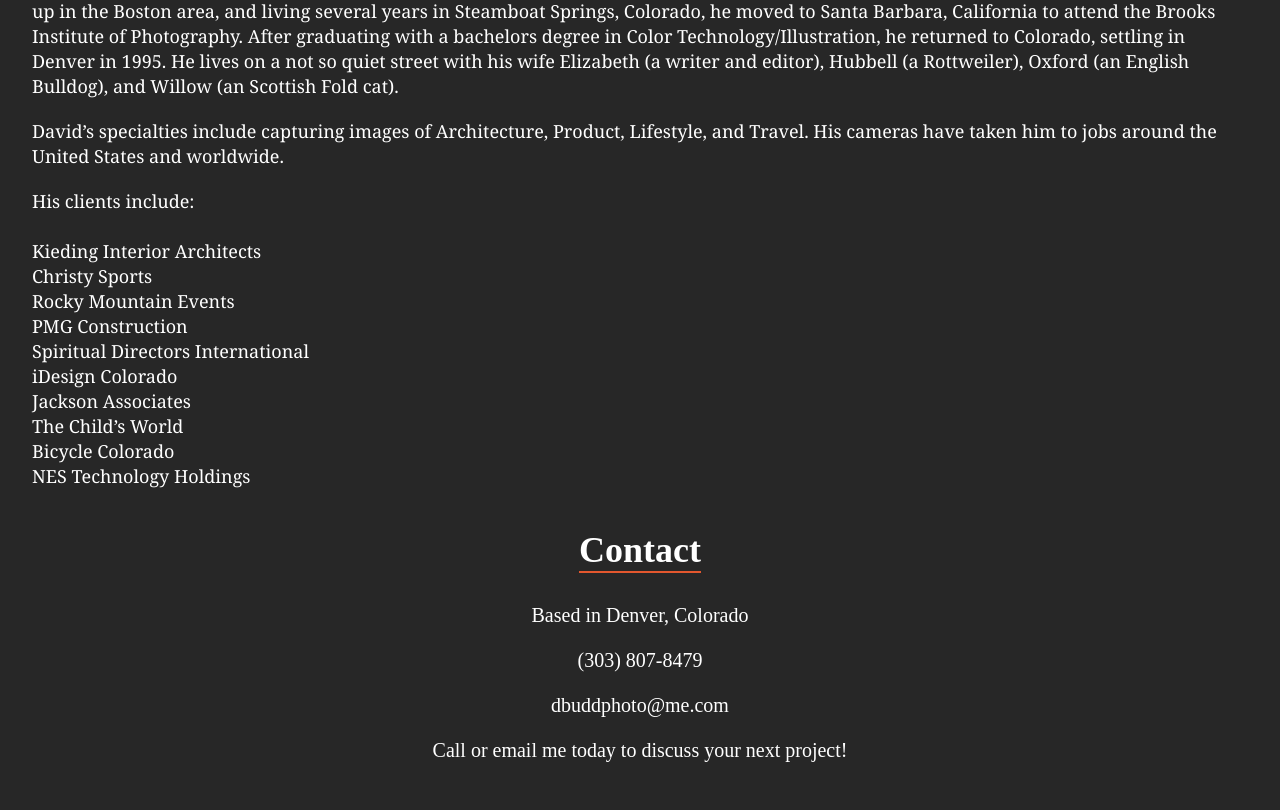
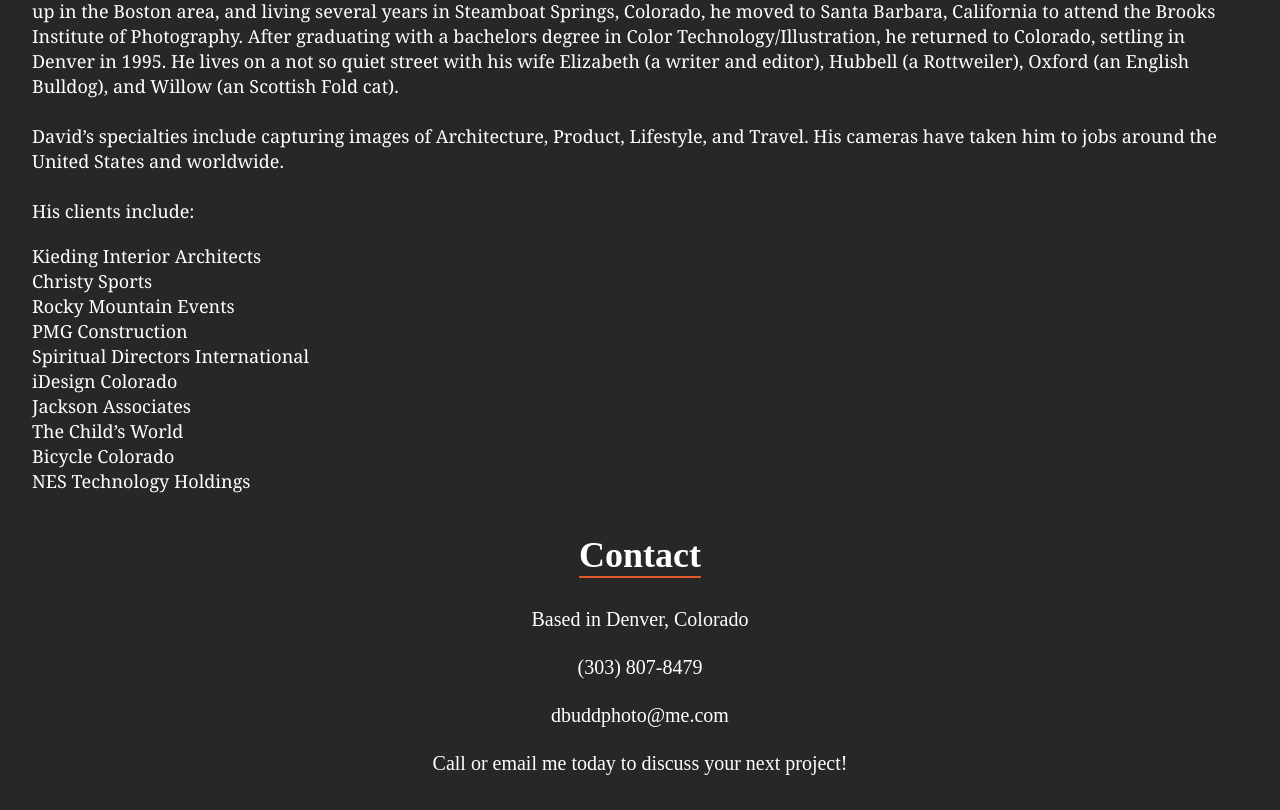
Before and after one commit to RickV85/dmbphotography, a Next.js app: page /about_contact in a window 1280 px wide. Shown: the part 545-1355 px from the top of the page. Built offline with nearby package versions, Linux system fonts and the light colour scheme.

Commit message:
Reduce line breaks in copy with margins on p

```diff
--- a/src/app/about_contact/page.jsx
+++ b/src/app/about_contact/page.jsx
@@ -34,39 +34,24 @@
             Rottweiler), Oxford (an English Bulldog), and Willow (an Scottish
             Fold cat).
           </p>
-          <br />
           <p>
             David’s specialties include capturing images of Architecture,
             Product, Lifestyle, and Travel. His cameras have taken him to jobs
             around the United States and worldwide.
           </p>
-          <br />
           <div className={styles["client-list"]}>
-            <p>
-              His clients include:
-              <br />
-              <br />
-              Kieding Interior Architects
-              <br />
-              Christy Sports
-              <br />
-              Rocky Mountain Events
-              <br />
-              PMG Construction
-              <br />
-              Spiritual Directors International
-              <br />
-              iDesign Colorado
-              <br />
-              Jackson Associates
-              <br />
-              The Child’s World
-              <br />
-              Bicycle Colorado
-              <br />
-              NES Technology Holdings
-              <br />
-            </p>
+            <p>His clients include:</p>
+            <br />
+            <p>Kieding Interior Architects</p>
+            <p>Christy Sports</p>
+            <p>Rocky Mountain Events</p>
+            <p>PMG Construction</p>
+            <p>Spiritual Directors International</p>
+            <p>iDesign Colorado</p>
+            <p>Jackson Associates</p>
+            <p>The Child’s World</p>
+            <p>Bicycle Colorado</p>
+            <p>NES Technology Holdings</p>
           </div>
         </section>
         <section className={styles["contact-section"]}>
@@ -75,13 +60,11 @@
             <hr className={styles["name-hr"]} />
           </div>
           <p>Based in Denver, Colorado</p>
-          <br />
           <p>(303) 807-8479</p>
-          <br />
-          <p>dbuddphoto@me.com</p>
-          <br />
+          <a href="mailto:">
+            <p>dbuddphoto@me.com</p>
+          </a>
           <p>Call or email me today to discuss your next project!</p>
-          <br />
         </section>
       </section>
     </>
--- a/src/app/about_contact/page.module.css
+++ b/src/app/about_contact/page.module.css
@@ -26,6 +26,7 @@
 .bio-section p {
   font-size: 18px;
   line-height: 25px;
+  margin-bottom: 25px;
 }
 
 .name-div {
@@ -55,10 +56,14 @@
   font-family: 'Copperplate';
   font-size: 20px;
   font-weight: 300;
-  line-height: 25px;
+  margin-bottom: 25px;
   text-align: center;
 }
 
 .client-list {
   width: 95vw;
 }
+
+.client-list p {
+  margin-bottom: 0px;
+}
```
